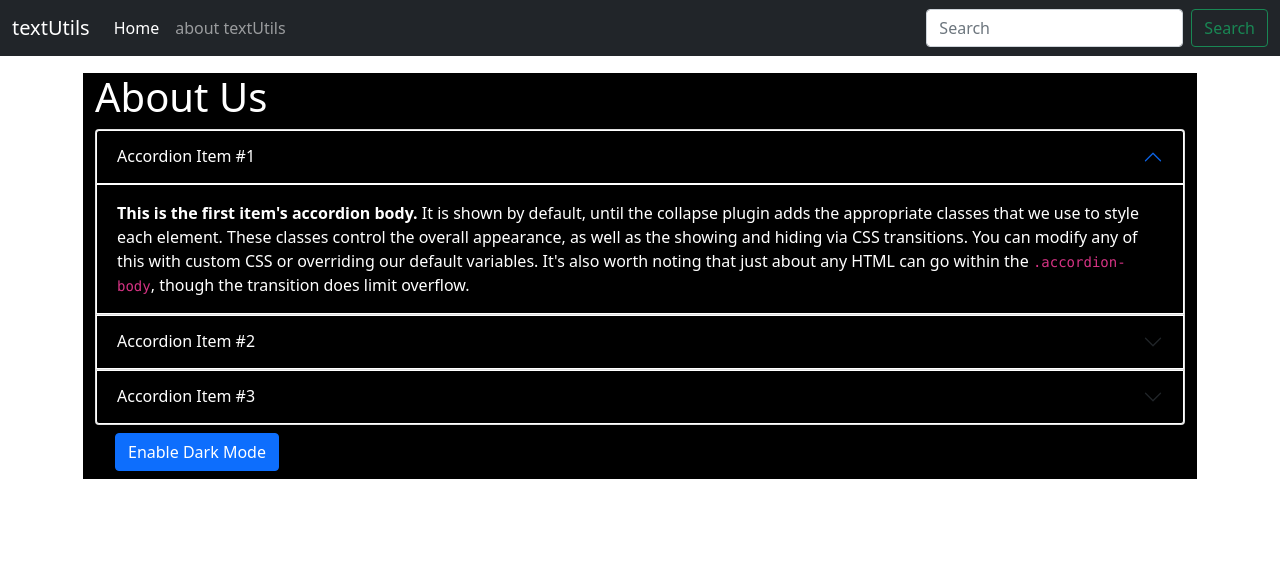
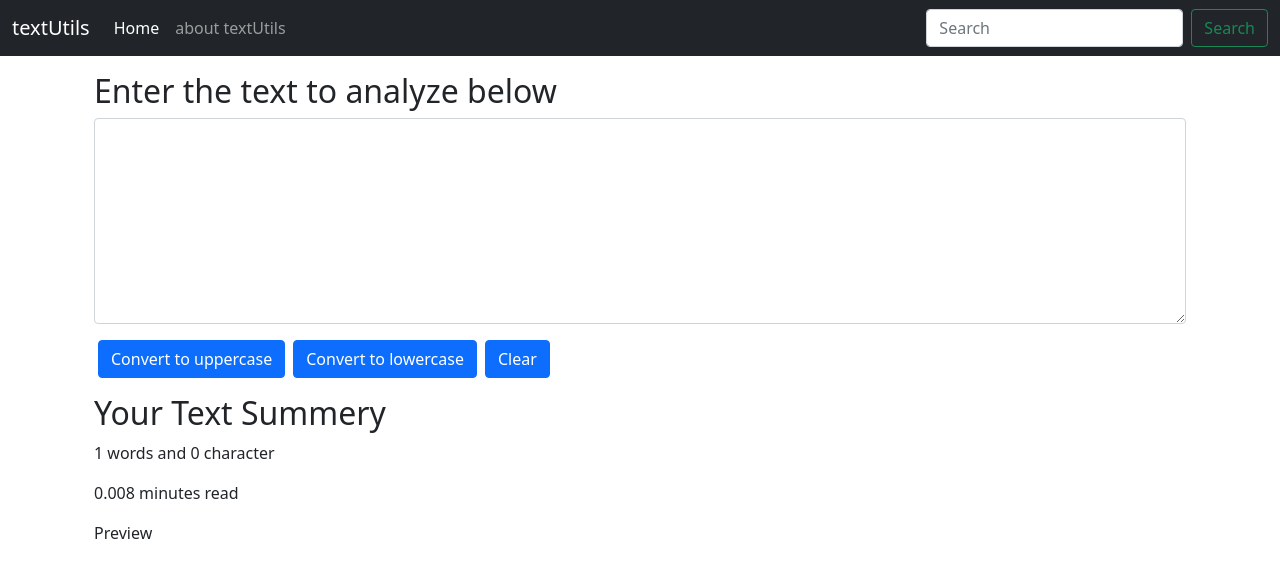
Before and after one commit to sandy271312/React-Project, a React (Create React App) app: page / in a window 1280 px wide. Shown: the top 578 px of the page. Built offline with nearby package versions, Linux system fonts and the light colour scheme.

Commit message:
About component is not used currently

```diff
--- a/src/App.js
+++ b/src/App.js
@@ -1,15 +1,15 @@
 import React from 'react';
 import Navbar from './components/ Navbar';
 import About from './components/About';
-//import TextForms from './components/TextForms'
+import TextForms from './components/TextForms'
 export function App() {
   return (
     <>
       {/* <Navbar /> */}
       <Navbar title="textUtils" about="about textUtils" />
       <div className='container my-3'>
-        {/* <TextForms heading="Enter the text to analyze below"/> */}
-        <About/>
+        <TextForms heading="Enter the text to analyze below"/>
+        {/* <About/> */}
       </div>
 
     </>
```
